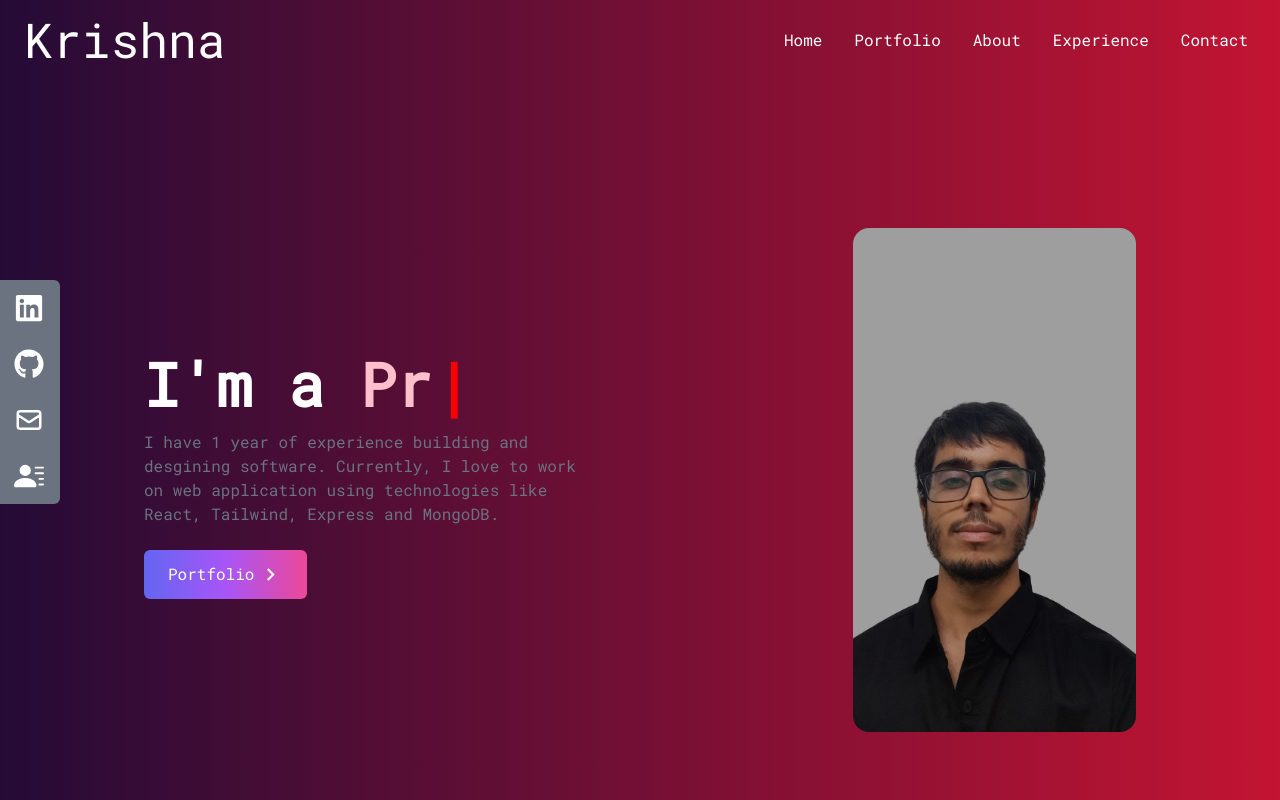
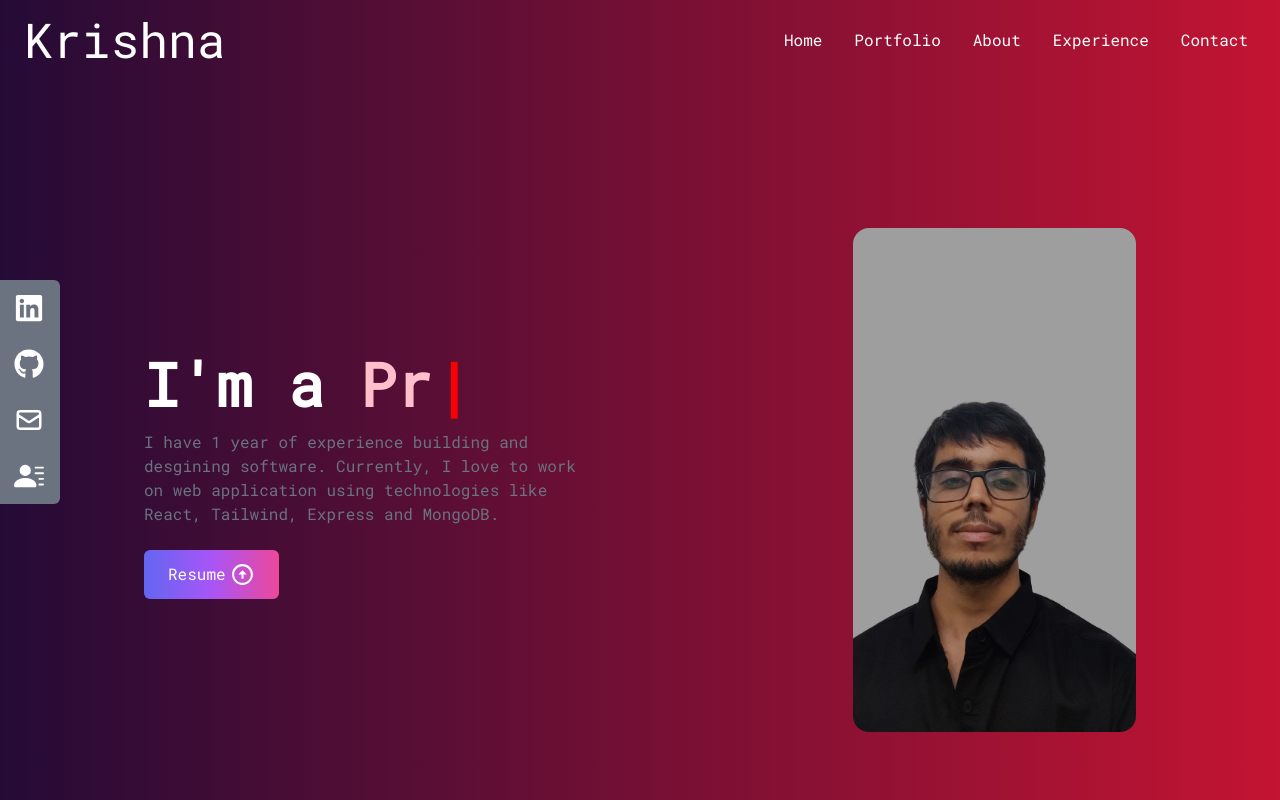
Before and after one commit to Krishnakalani111/Portfolio-SPA, a React (Create React App) app: page / in a window 1280 px wide. Shown: the top 800 px of the page. Built offline with nearby package versions, Linux system fonts and the light colour scheme.

Commit message:
resume added in home page section

```diff
--- a/src/components/Home.jsx
+++ b/src/components/Home.jsx
@@ -1,12 +1,12 @@
 import React,{useEffect} from "react";
-import { MdOutlineKeyboardArrowRight } from "react-icons/md";
-import { Link } from "react-scroll";
+import { MdOutlineArrowCircleUp } from "react-icons/md";
 import { Typewriter, Cursor } from "react-simple-typewriter";
 import AOS from "aos";
 import 'aos/dist/aos.css'
 import profile from "../assets/portfolio/profile.png"
 
-  //bg-gradient-to-b from-black via-black to-gray-800
+
+
 
 const Home = () => {
    useEffect(() => {
@@ -40,17 +40,19 @@ const Home = () => {
           </p>
 
           <div>
-            <Link
-              to="portfolio"
-              smooth
-              duration={500}
+            <a
+              href="/resumeF.pdf"
+              download="true"
+
+              target="_blank"
+              rel="noreferrer"
               className="group text-white w-fit px-6 py-3 my-2 flex items-center rounded-md bg-gradient-to-r from-indigo-500 via-purple-500 to-pink-500  cursor-pointer"
             >
-              Portfolio
-              <span className="group-hover:rotate-90 duration-300">
-                <MdOutlineKeyboardArrowRight size={25} className="ml-1" />
+              Resume
+              <span className="group-hover:rotate-180 duration-500">
+                <MdOutlineArrowCircleUp size={25} className="ml-1" />
               </span>
-            </Link>
+            </a>
           </div>
         </div>
 
@@ -67,3 +69,4 @@ const Home = () => {
 };
 
 export default Home;
+//bg-gradient-to-b from-black via-black to-gray-800
```
